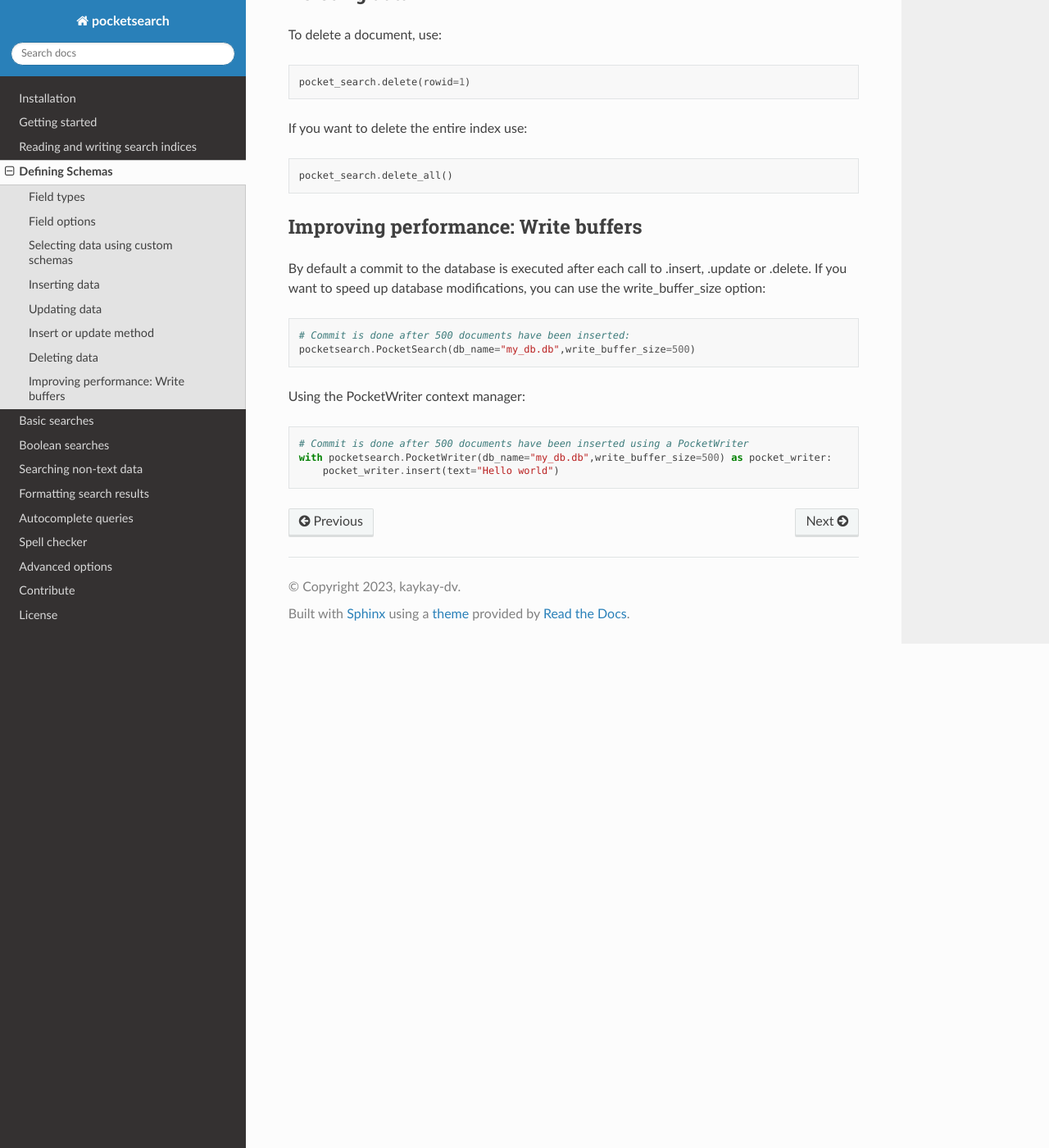
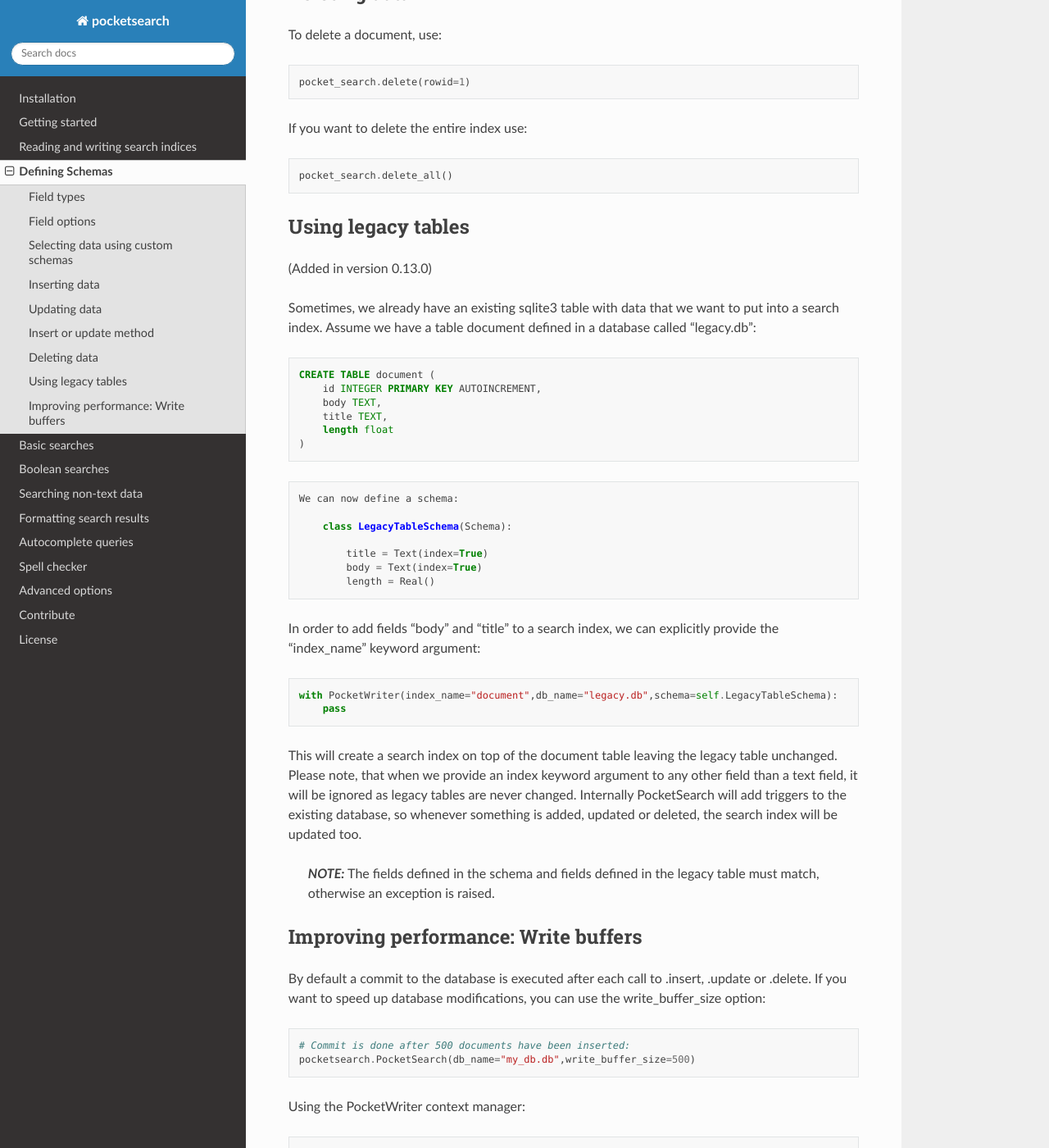
Before and after one commit to kaykay-dv/pocketsearch, a Sphinx documentation site: the page built from docs/schemas.md, in a window 1280 px wide and 1400 px high, scrolled down 3091 px. Shown: the whole window at 82% size. Built offline with Sphinx 7.4.7 and the Read the Docs theme 2.0.0, drawn with Linux system fonts in a browser that asks for light colours.

Commit message:
Added documentation to #42

````diff
--- a/docs/schemas.md
+++ b/docs/schemas.md
@@ -149,6 +149,49 @@ If you want to delete the entire index use:
 pocket_search.delete_all()
 ```
 
+## Using legacy tables
+
+(Added in version 0.13.0)
+
+Sometimes, we already have an existing sqlite3 table with data that we want to put into a search index.
+Assume we have a table document defined in a database called "legacy.db":
+
+```SQL
+CREATE TABLE document (
+    id INTEGER PRIMARY KEY AUTOINCREMENT,
+    body TEXT,
+    title TEXT,
+    length float
+)
+```
+
+```Python
+We can now define a schema:
+
+    class LegacyTableSchema(Schema):
+
+        title = Text(index=True)
+        body = Text(index=True)
+        length = Real()
+```
+
+In order to add fields "body" and "title" to a search index, we can explicitly provide the "index_name"
+keyword argument:
+
+```Python
+with PocketWriter(index_name="document",db_name="legacy.db",schema=self.LegacyTableSchema):
+    pass
+```
+
+This will create a search index on top of the document table leaving the legacy table unchanged. Please
+note, that when we provide an index keyword argument to any other field than a text field, it will be ignored
+as legacy tables are never changed.
+Internally PocketSearch will add triggers to the existing database, so whenever something is added, updated or
+deleted, the search index will be updated too.
+
+> **_NOTE:_**  The fields defined in the schema and fields defined in the legacy table must match, otherwise
+an exception is raised.
+
 ## Improving performance: Write buffers
 
 By default a commit to the database is executed after each call to .insert, .update or .delete.
````
Also changed, not shown: CHANGELOG.md (+5 -0 lines).
